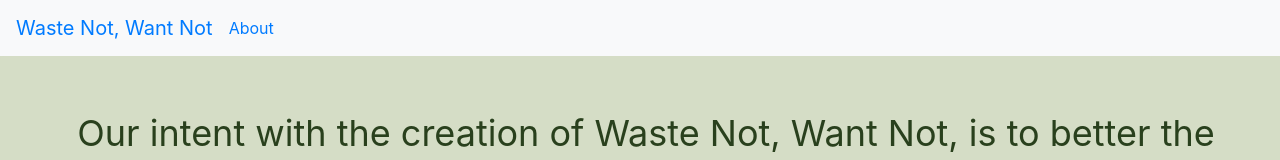
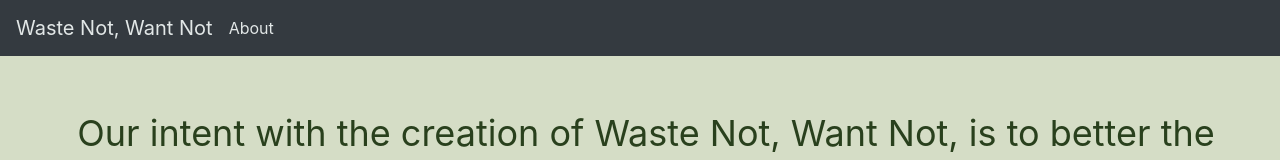
Before and after one commit to benritter522/waste-not-want-not-client, a React (Create React App) app: page /about in a window 1280 px wide. Shown: the top 160 px of the page. Built offline with nearby package versions, Linux system fonts and the light colour scheme.

Commit message:
Map Legend and user instructions

```diff
--- a/src/App.js
+++ b/src/App.js
@@ -10,14 +10,14 @@ import AboutPage from './Components/AboutPage';
 function App() {
   return (
     <div className="App">
-      <Navbar bg="light" expand="lg">
+      <Navbar bg="dark" expand="sm">
         <Navbar.Brand >
-          <Link to="/">Waste Not, Want Not</Link>
+          <Link style={{color: '#E2E7E7'}} to="/">Waste Not, Want Not</Link>
         </Navbar.Brand>
         <Navbar.Toggle aria-controls="basic-navbar-nav" />
-        <Navbar.Collapse id="basic-navbar-nav">
+        <Navbar.Collapse style={{color: '#E2E7E7'}} id="basic-navbar-nav">
           <Nav className="mr-auto">
-            <Link to="/about">About</Link>
+            <Link style={{color: '#E2E7E7'}} to="/about">About</Link>
           </Nav>
         </Navbar.Collapse>
       </Navbar>
--- a/src/Components/LandingPage/Map/index.js
+++ b/src/Components/LandingPage/Map/index.js
@@ -6,13 +6,13 @@ const garden_data = require('../nyc_greenthumb_community_gardens');
 
 const containerStyle = {
     width: '90vw',
-    height: '70vh',
-    margin: '50px'
+    height: '60vh',
+    alignSelf: 'center',
+    marginBottom: '50px'
 };
 
 const center = {
-    // lat: 40.809600830078125,
-    // lng: -73.918701171875
+
     lng: -73.9934,
     lat: 40.7505
 };
@@ -50,12 +50,11 @@ function MyComponent() {
         url: 'https://res.cloudinary.com/lahargoue/image/upload/v1613945741/Community_Garden_Icon_nrp6iw.png',
         scaledSize: { width: 20, height: 20 }
     }
-    console.log('map', map);
 
     return isLoaded ? (
         <GoogleMap
             mapContainerStyle={containerStyle}
-            center={{ lng: -73.9934, lat: 40.7505 }}
+            center={center}
             zoom={12}
             onLoad={onLoad}
             onUnmount={onUnmount}
--- a/src/Components/LandingPage/index.js
+++ b/src/Components/LandingPage/index.js
@@ -5,8 +5,23 @@ const LandingPage = () => {
 
     return (
         <div className="LandingPage" style={{backgroundColor: '#d5ddc6'}}>
-            <div className="MapAndSearchResults" style={{display: 'flex', justifyContent: 'center'}}>
-                {/* <SearchResultsList /> */}
+            <div className="MapAndSearchResults" style={{ color: '#29401D', display: 'flex', flexDirection: 'column', justifyContent: 'center'}}>
+                <br/>
+                <div style={{display: 'flex', flexDirection: 'column'}}>
+                    <p>
+                        Compost Drop-Off Locations
+                        <img style={{height: 30}} src="https://res.cloudinary.com/lahargoue/image/upload/v1613945753/Compost_Icon_pawmpw.png" alt=""/>
+                    </p>
+                    <p>
+                        Community Gardens
+                        <img style={{height: 30}} src="https://res.cloudinary.com/lahargoue/image/upload/v1613945741/Community_Garden_Icon_nrp6iw.png" alt=""/>
+                    </p>
+                    <p>
+                        Farmer's Markets
+                        <img style={{height: 30}} src="https://res.cloudinary.com/lahargoue/image/upload/v1613945750/Farmers_Market_Icon_lsuvxi.png" alt=""/>
+                    </p>
+                </div>
+                <p>Visit the locations on the map below to live more sustainability! Click a marker for details. </p>
                 <Map />
             </div>
         </div>
```
